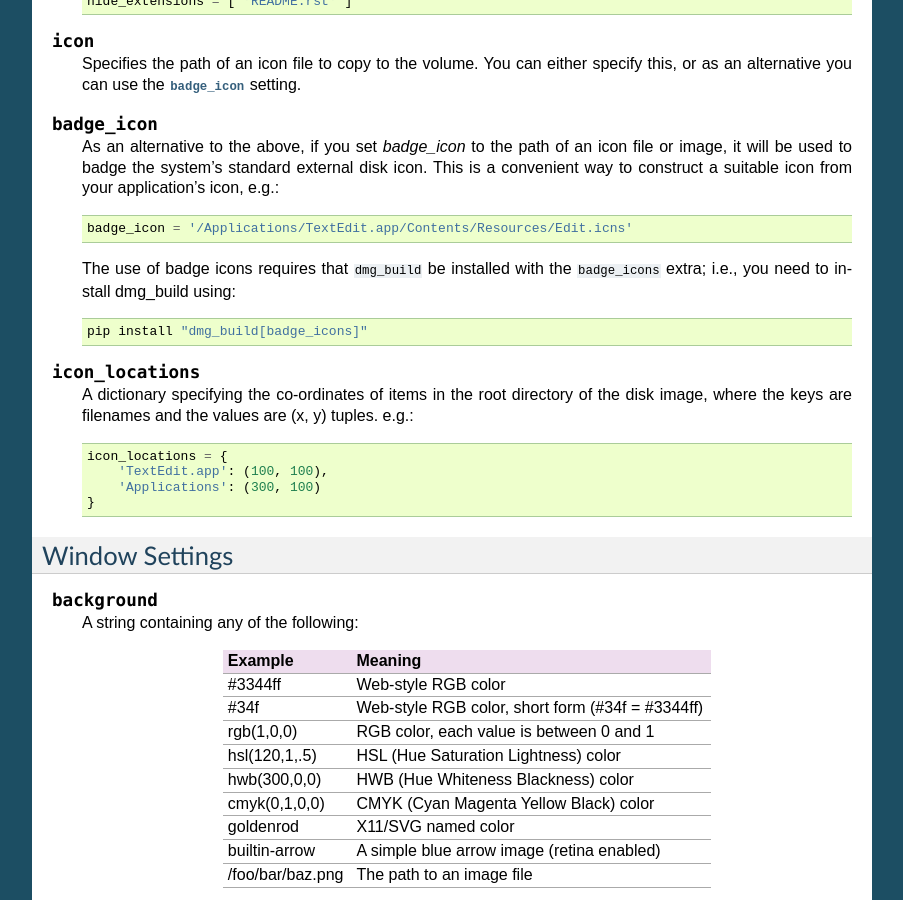
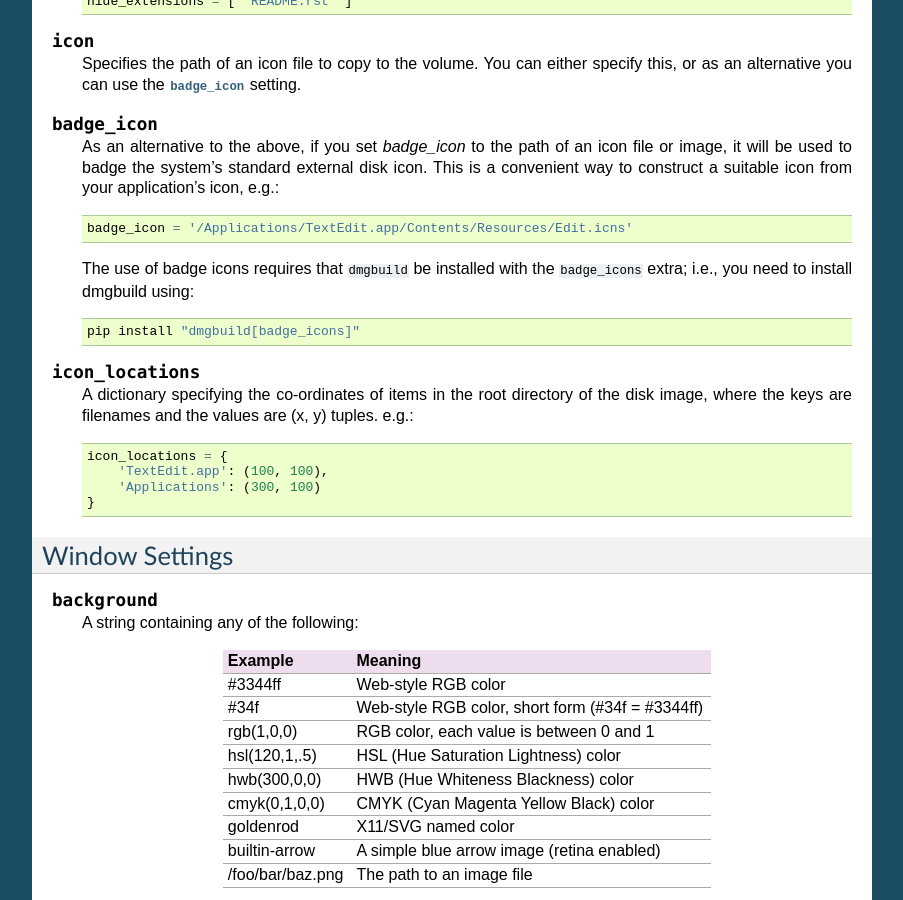
Before and after one commit to dmgbuild/dmgbuild, a Sphinx documentation site: the page built from docs/settings.rst, in a window 1280 px wide and 900 px high, scrolled down 1927 px. Shown: the whole window, without its empty margins (198-1101 px from the left). Built offline with Sphinx 7.4.7, drawn with Linux system fonts in a browser that asks for light colours.

Commit message:
Correct package name typo in documentation
The package name is `dmgbuild`, not `dmv_build`.

Fixes #54.

```diff
--- a/docs/settings.rst
+++ b/docs/settings.rst
@@ -132,10 +132,10 @@ Content Settings
 
      badge_icon = '/Applications/TextEdit.app/Contents/Resources/Edit.icns'
 
-   The use of badge icons requires that ``dmg_build`` be installed with the
-   ``badge_icons`` extra; i.e., you need to install dmg_build using::
+   The use of badge icons requires that ``dmgbuild`` be installed with the
+   ``badge_icons`` extra; i.e., you need to install dmgbuild using::
 
-      pip install "dmg_build[badge_icons]"
+      pip install "dmgbuild[badge_icons]"
 
 .. py:data:: icon_locations
 
```
